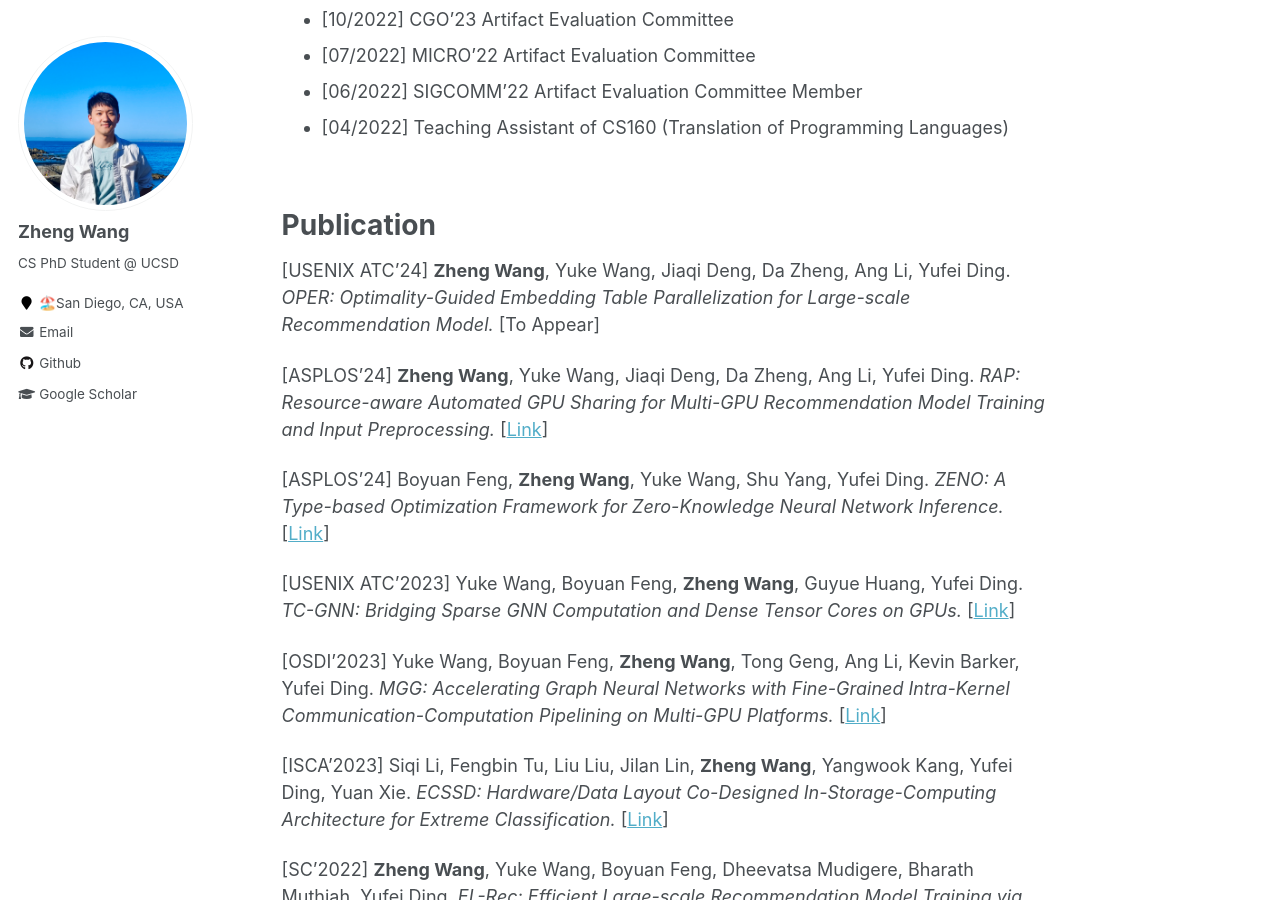
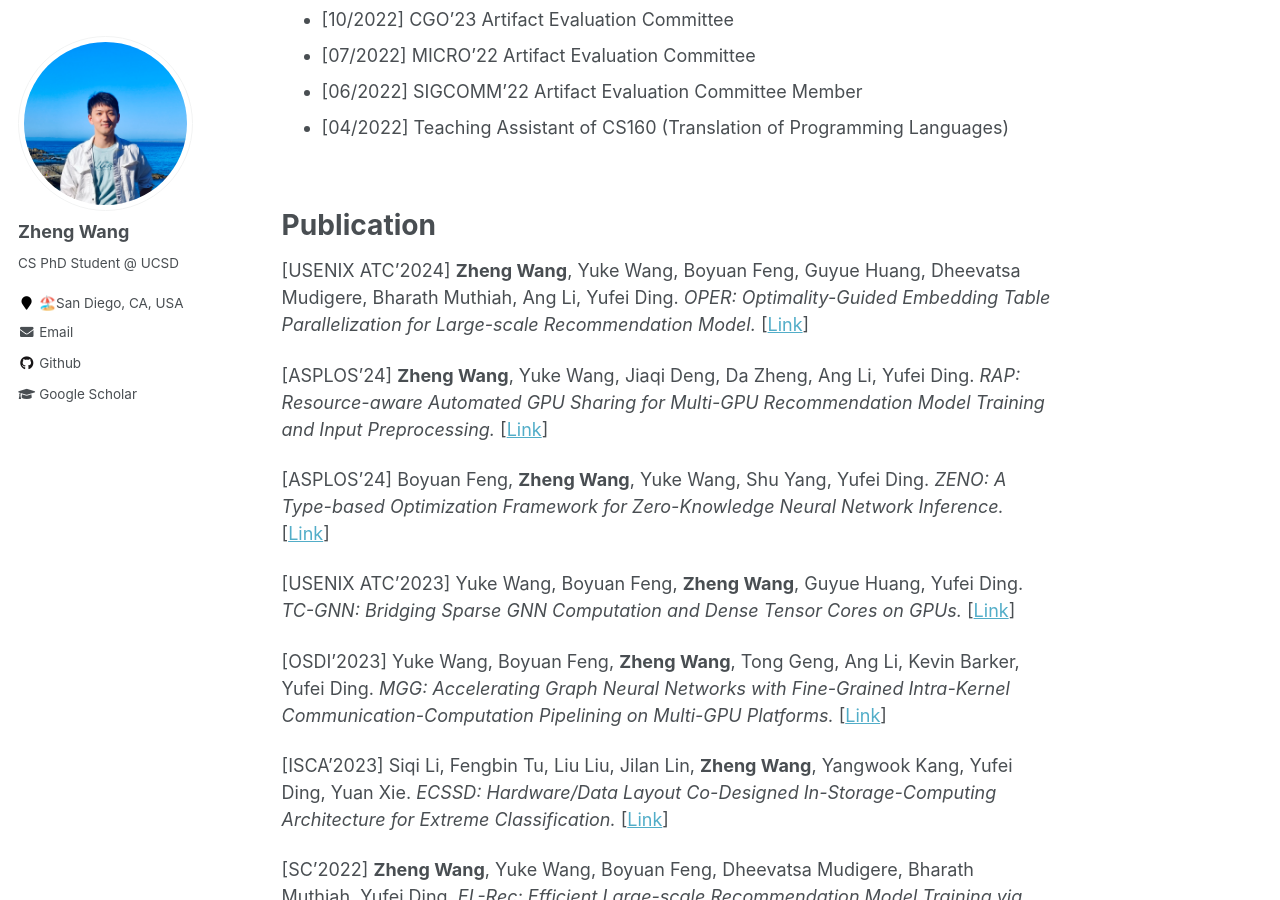
Before and after one commit to Ash-Zheng/Ash-Zheng.github.io, a Jekyll site: the page built from _pages/about.md, in a window 1280 px wide and 900 px high, scrolled down 1045 px. Built offline with Jekyll 4.4.1, drawn with Linux system fonts in a browser that asks for light colours.

Commit message:
Add OPER

```diff
--- a/_pages/about.md
+++ b/_pages/about.md
@@ -50,9 +50,9 @@ Professional Services
 
 Publication
 ======
-[USENIX ATC'24] **Zheng Wang**, Yuke Wang, Jiaqi Deng, Da Zheng, Ang Li, Yufei Ding.
+[USENIX ATC'2024] **Zheng Wang**, Yuke Wang, Boyuan Feng, Guyue Huang, Dheevatsa Mudigere, Bharath Muthiah, Ang Li, Yufei Ding.
 *OPER: Optimality-Guided Embedding Table Parallelization for Large-scale Recommendation Model.*
-[To Appear]
+[<a href="https://www.usenix.org/conference/atc24/presentation/wang">Link</a>]
 
 [ASPLOS'24] **Zheng Wang**, Yuke Wang, Jiaqi Deng, Da Zheng, Ang Li, Yufei Ding.
 *RAP: Resource-aware Automated GPU Sharing for Multi-GPU Recommendation Model Training and Input Preprocessing.*
```
Also changed, not shown: _pages/publications.md (+2 -2 lines).
